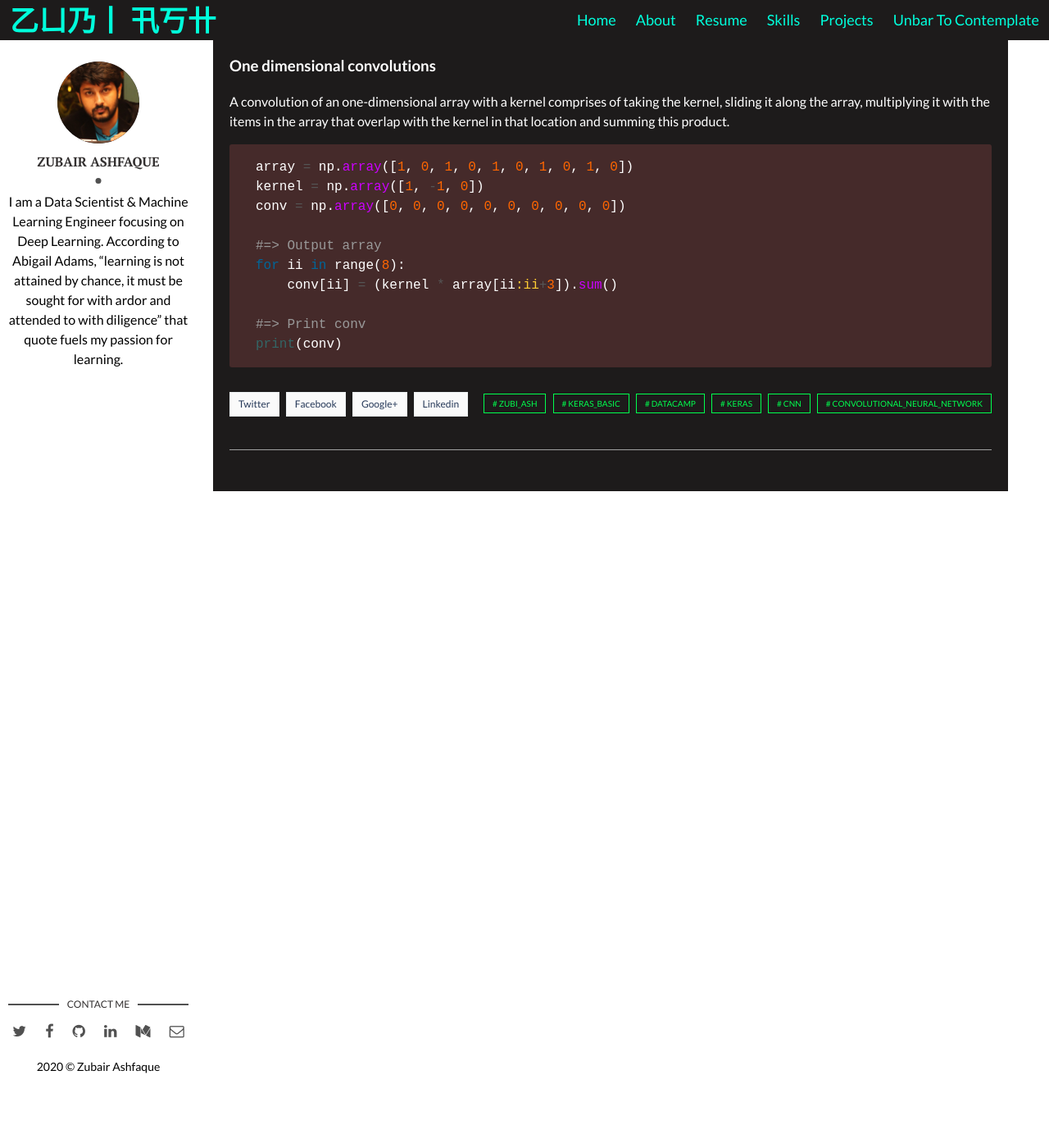
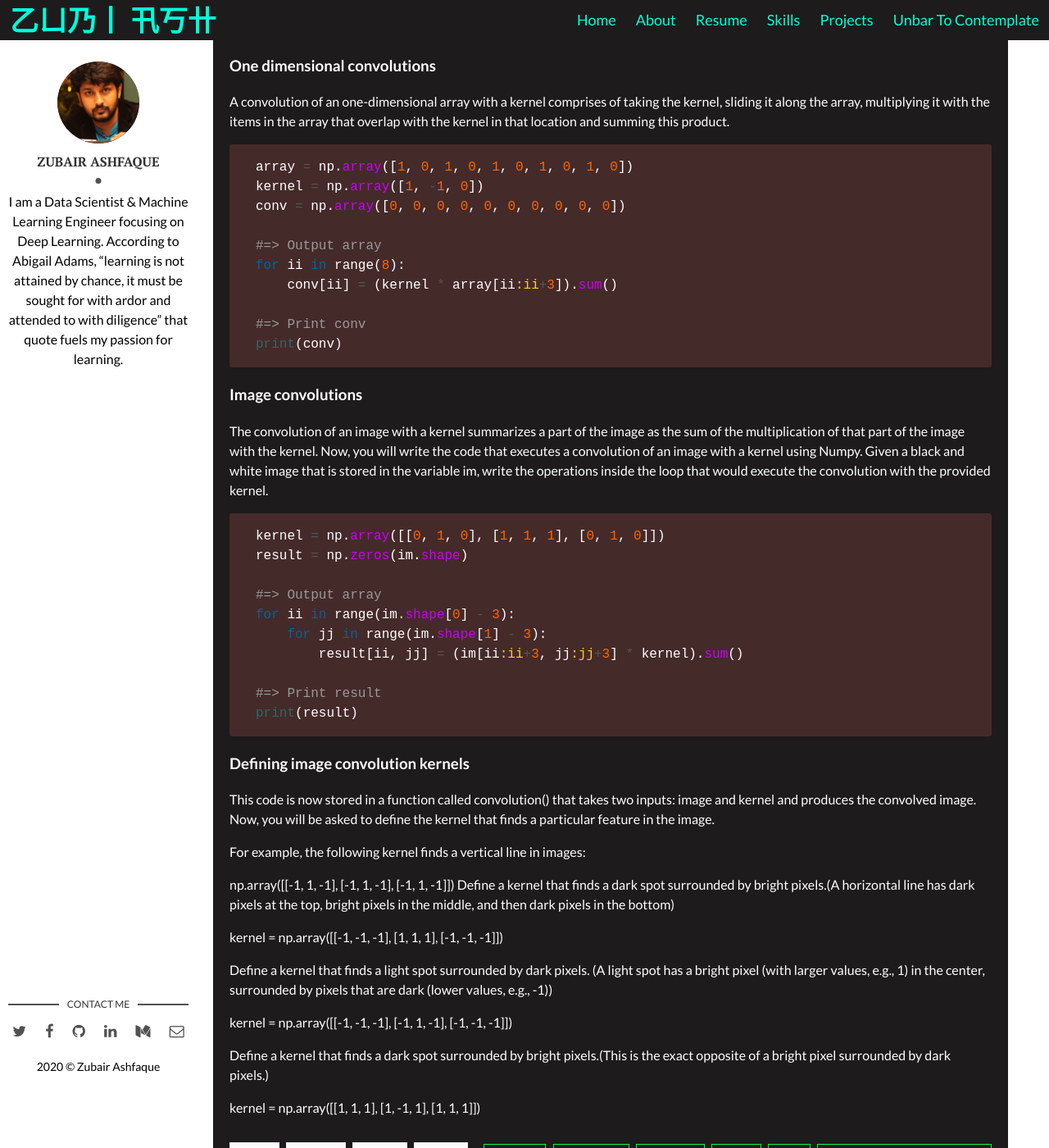
Before and after one commit to zubairashfaque/my-site, a Jekyll site: the page built from _posts/2020-01-23-Image-Processing-with-Keras-in-Python.markdown, in a window 1280 px wide and 1400 px high, scrolled down 5161 px. Shown: the whole window at 82% size. Built offline with Jekyll 4.4.1, drawn with Linux system fonts in a browser that asks for light colours; comment, search, counter and statistics services are not loaded.

Commit message:
Update 2020-01-23-Image-Processing-with-Keras-in-Python.markdown

```diff
--- a/_posts/2020-01-23-Image-Processing-with-Keras-in-Python.markdown
+++ b/_posts/2020-01-23-Image-Processing-with-Keras-in-Python.markdown
@@ -174,3 +174,51 @@ for ii in range(8):
 #=> Print conv
 print(conv)
 {% endhighlight %}
+
+### Image convolutions
+
+The convolution of an image with a kernel summarizes a part of the image as the sum of the multiplication of that part of the image with the kernel. Now, you will write the code that executes a convolution of an image with a kernel using Numpy. Given a black and white image that is stored in the variable im, write the operations inside the loop that would execute the convolution with the provided kernel.
+
+{% highlight ruby %}
+kernel = np.array([[0, 1, 0], [1, 1, 1], [0, 1, 0]])
+result = np.zeros(im.shape)
+
+#=> Output array
+for ii in range(im.shape[0] - 3):
+    for jj in range(im.shape[1] - 3):
+        result[ii, jj] = (im[ii:ii+3, jj:jj+3] * kernel).sum()
+
+#=> Print result
+print(result)
+{% endhighlight %}
+
+### Defining image convolution kernels
+
+This code is now stored in a function called convolution() that takes two inputs: image and kernel and produces the convolved image. Now, you will be asked to define the kernel that finds a particular feature in the image.
+
+For example, the following kernel finds a vertical line in images:
+
+np.array([[-1, 1, -1],
+          [-1, 1, -1],
+          [-1, 1, -1]])
+Define a kernel that finds a dark spot surrounded by bright pixels.(A horizontal line has dark pixels at the top, bright pixels in the middle, and then dark pixels in the bottom)
+
+
+kernel = np.array([[-1, -1, -1],
+                   [1, 1, 1],
+                   [-1, -1, -1]])
+
+
+ Define a kernel that finds a light spot surrounded by dark pixels. (A light spot has a bright pixel (with larger values, e.g., 1) in the center, surrounded by pixels that are dark (lower values, e.g., -1))
+
+
+kernel = np.array([[-1, -1, -1],
+                   [-1, 1, -1],
+                   [-1, -1, -1]])
+
+Define a kernel that finds a dark spot surrounded by bright pixels.(This is the exact opposite of a bright pixel surrounded by dark pixels.)
+
+
+kernel = np.array([[1, 1, 1],
+                   [1, -1, 1],
+                   [1, 1, 1]])
```
